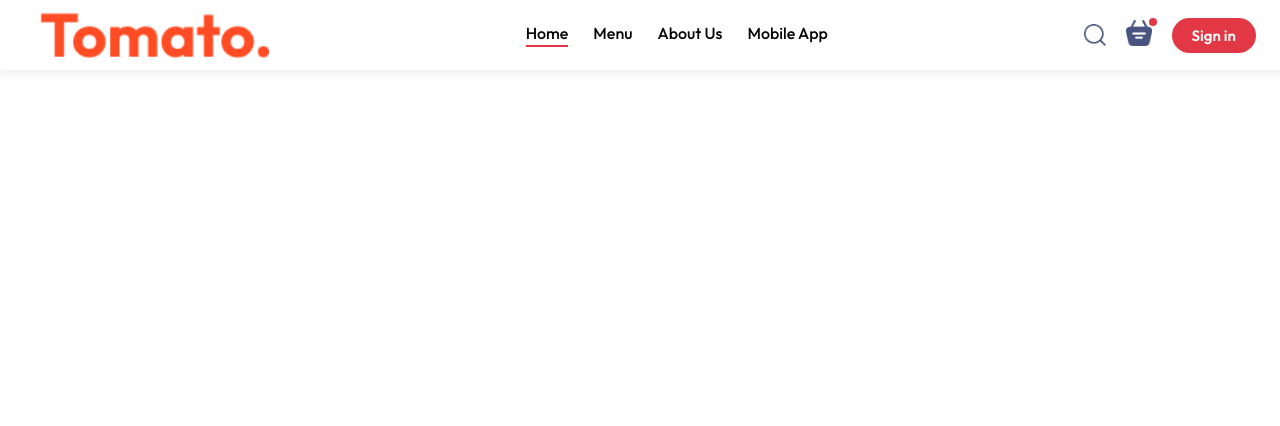
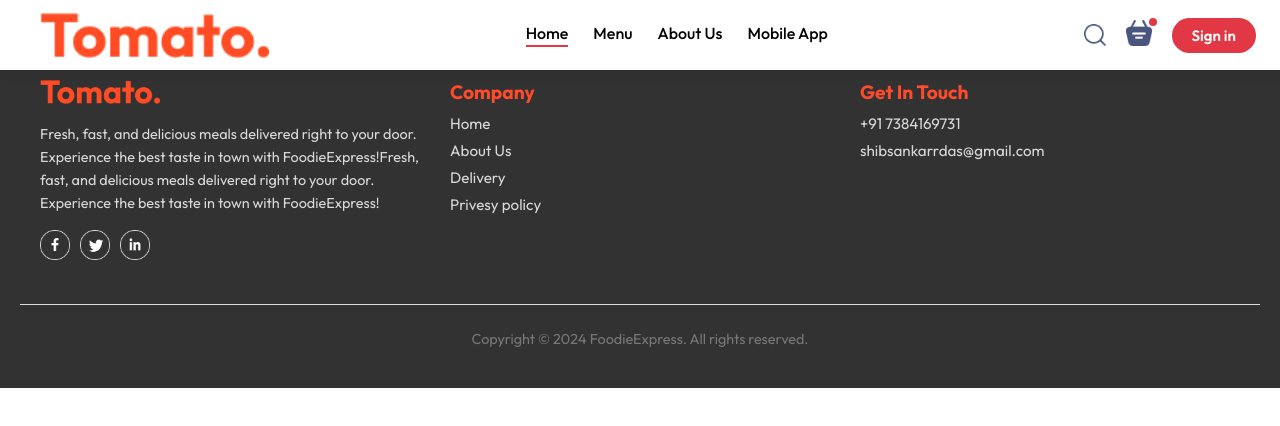
Before and after one commit to shibsankar-stu/food-delivery, a React (Vite) app in the folder frontend/: page /order in a window 1280 px wide. Shown: the top 426 px of the page. Built offline with nearby package versions, Linux system fonts and the light colour scheme.

Commit message:
add footer

```diff
--- a/frontend/src/App.jsx
+++ b/frontend/src/App.jsx
@@ -4,9 +4,13 @@ import { Route, Routes } from 'react-router-dom'
 import Home from './pages/Home/Home'
 import Cart from './pages/Cart/Cart'
 import PlaceOrder from './pages/PlaceOrder/PlaceOrder'
+import './components/Footer/Footer'
+import Footer from './components/Footer/Footer'
 
 const App = () => {
   return (
+    <>
+
     <div>
       <Navbar />
       <Routes>
@@ -15,6 +19,8 @@ const App = () => {
         <Route path='/order' element={<PlaceOrder />} />
       </Routes>
     </div>
+    <Footer />
+    </>
   )
 }
 
--- /dev/null
+++ b/frontend/src/components/Footer/Footer.css
@@ -0,0 +1,94 @@
+.footer {
+  background-color: #323232;
+  color: #d9d9d9;
+  padding: 40px 20px;
+  font-family: 'Poppins', sans-serif;
+}
+
+.footer-content {
+  display: flex;
+  justify-content: space-between;
+  flex-wrap: wrap;
+  max-width: 1200px;
+  margin: auto;
+  gap: 30px;
+}
+
+.footer-content-left,
+.footer-content-center,
+.footer-content-right {
+  flex: 1;
+  min-width: 250px;
+}
+
+.footer-content-left img {
+  width: 120px;
+  margin-bottom: 15px;
+}
+
+.footer-content-left p {
+  font-size: 0.9rem;
+  line-height: 1.6;
+  margin-bottom: 15px;
+}
+
+.footer-social-icons img {
+  width: 30px;
+  margin-right: 10px;
+  cursor: pointer;
+  transition: transform 0.3s ease;
+
+}
+
+.footer-social-icons img:hover {
+  transform: scale(1.1);
+}
+
+.footer-content-center h1,
+.footer-content-right h2 {
+  color: #ff4b2b;
+  font-size: 1.2rem;
+  margin-bottom: 10px;
+}
+
+.footer-content-center ul,
+.footer-content-right ul {
+  list-style: none;
+  padding: 0;
+  margin: 0;
+}
+
+.footer-content-center ul li,
+.footer-content-right ul li {
+  margin-bottom: 8px;
+  font-size: 0.95rem;
+  cursor: pointer;
+  transition: color 0.3s ease;
+}
+
+.footer-content-center ul li:hover {
+  color: #ff4b2b;
+}
+
+hr {
+  border: none;
+  border-top: 1px solid #ddd;
+  margin: 25px 0;
+}
+
+.footer-copyright {
+  text-align: center;
+  font-size: 0.9rem;
+  color: #777;
+}
+
+@media (max-width: 768px) {
+  .footer-content {
+    flex-direction: column;
+    text-align: center;
+  }
+
+  .footer-social-icons img {
+    margin: 0 8px;
+  }
+}
--- /dev/null
+++ b/frontend/src/components/Footer/Footer.jsx
@@ -0,0 +1,44 @@
+import React from 'react'
+import './Footer.css'
+import { assets } from '../../food-del-assets/assets/frontend_assets/assets'
+const Footer = () => {
+  return (
+    <div className='footer'>
+      <div className="footer-content">
+        <div className="footer-content-left">
+          <img src={assets.logo} alt="logo" />
+          <p>
+            Fresh, fast, and delicious meals delivered right to your door.
+            Experience the best taste in town with FoodieExpress!Fresh, fast, and delicious meals delivered right to your door.
+            Experience the best taste in town with FoodieExpress!
+          </p>
+          <div className="footer-social-icons">
+            <img src={assets.facebook_icon} alt="facebook" />
+            <img src={assets.twitter_icon} alt="twitter" />
+            <img src={assets.linkedin_icon} alt="linkedin" />
+          </div>
+        </div>
+        <div className="footer-content-center">
+          <h1>Company</h1>
+          <ul>
+            <li>Home</li>
+            <li>About Us</li>
+            <li>Delivery</li>
+            <li>Privesy policy</li>
+          </ul>
+        </div>
+        <div className="footer-content-right">
+          <h2>Get In Touch</h2>
+          <ul>
+            <li>+91 7384169731</li>
+            <li>shibsankarrdas@gmail.com</li>
+          </ul>
+        </div>
+      </div>
+      <hr />
+      <p className='footer-copyright'>Copyright © 2024 FoodieExpress. All rights reserved.</p>
+    </div>
+  )
+}
+
+export default Footer
--- a/frontend/src/pages/Home/Home.jsx
+++ b/frontend/src/pages/Home/Home.jsx
@@ -2,6 +2,7 @@ import React, { use, useState } from 'react'
 import Header from '../../components/Header/Header'
 import Menu from '../../components/Menu/Menu'
 import FoodDisplay from '../../components/FoodDisplay/FoodDisplay'
+
 
 const Home = () => {
 
```
Also changed, not shown: frontend/src/components/FoodItem/FoodItem.css (line endings or trailing spaces).
